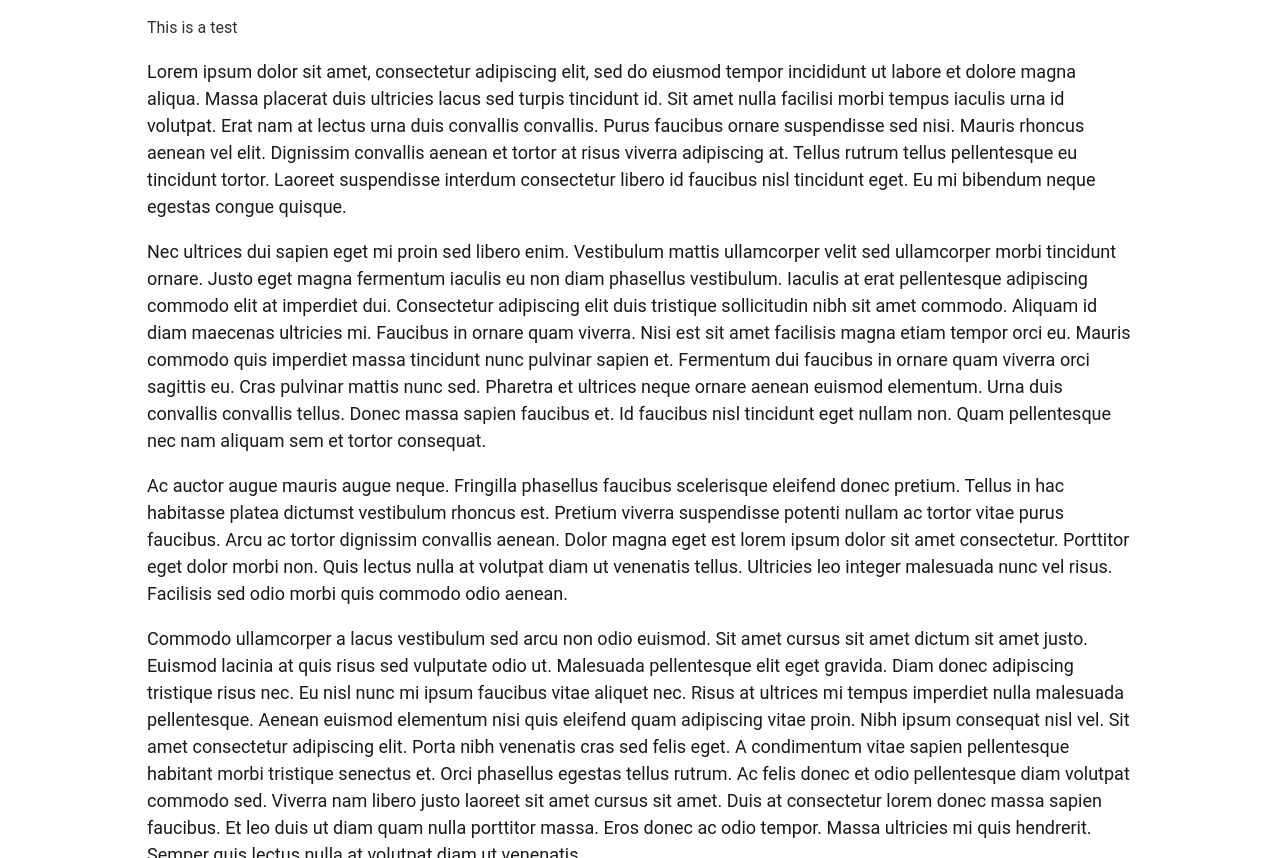
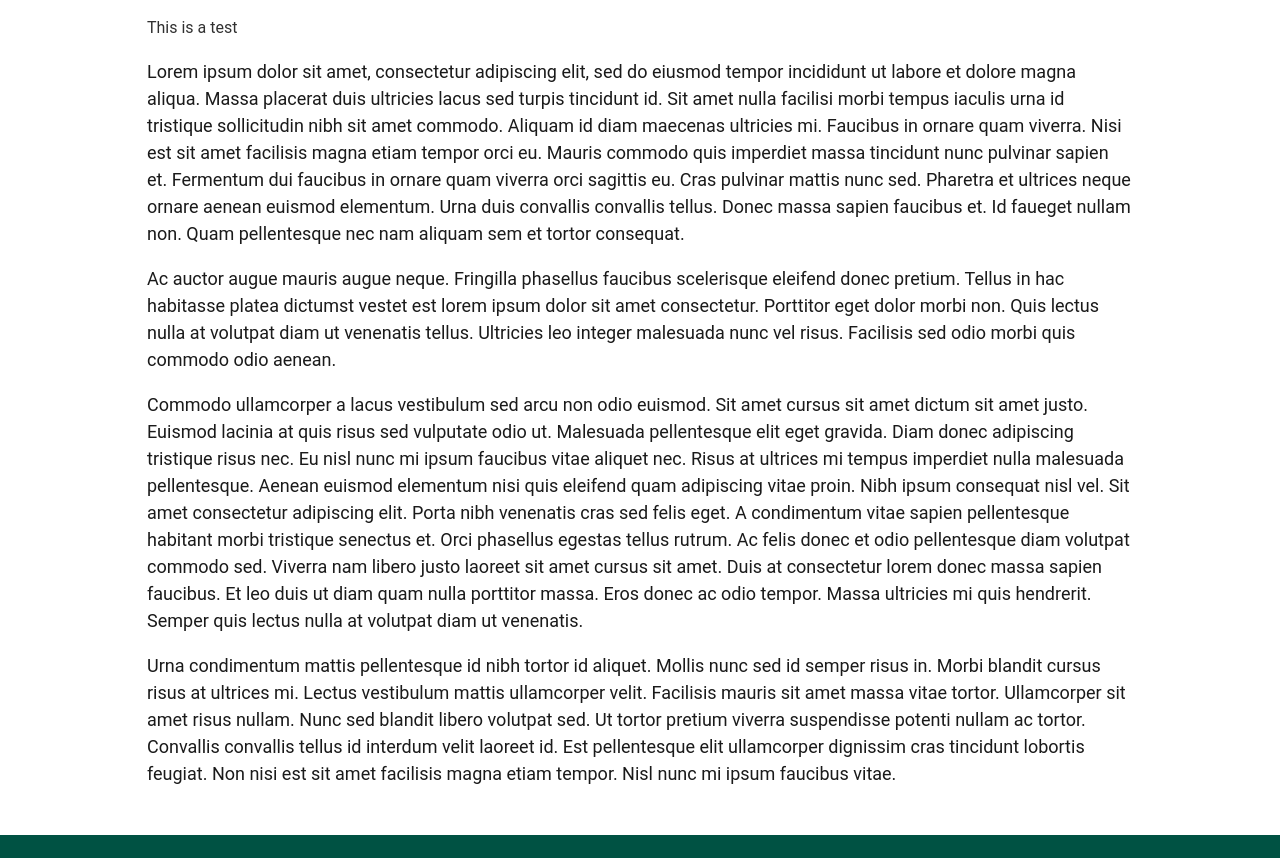
Before and after one commit to EverVino/jeblog, an Eleventy site: page src/blog/2021-05-15-my-second-article.md in a window 1280 px wide. Shown: the part 919-1777 px from the top of the page. Built offline with nearby package versions, Linux system fonts and the light colour scheme; Eleventy itself is replaced by a stand-in of ours; files that its build step writes are made by us from their sources.

Commit message:
modificando articulos

```diff
--- a/src/blog/2021-05-15-my-second-article.md
+++ b/src/blog/2021-05-15-my-second-article.md
@@ -8,11 +8,9 @@ imageAlt: This is a test
 description: Lorem ipsum dolor sit amet consectetur adipisicing elit. Perferendis accusantium sit illo neque rem omnis quaerat, nam similique vitae delectus ad magni vel quo maxime, magnam placeat. Reprehenderit, distinctio aliquam?
 ---
 
-Lorem ipsum dolor sit amet, consectetur adipiscing elit, sed do eiusmod tempor incididunt ut labore et dolore magna aliqua. Massa placerat duis ultricies lacus sed turpis tincidunt id. Sit amet nulla facilisi morbi tempus iaculis urna id volutpat. Erat nam at lectus urna duis convallis convallis. Purus faucibus ornare suspendisse sed nisi. Mauris rhoncus aenean vel elit. Dignissim convallis aenean et tortor at risus viverra adipiscing at. Tellus rutrum tellus pellentesque eu tincidunt tortor. Laoreet suspendisse interdum consectetur libero id faucibus nisl tincidunt eget. Eu mi bibendum neque egestas congue quisque.
+Lorem ipsum dolor sit amet, consectetur adipiscing elit, sed do eiusmod tempor incididunt ut labore et dolore magna aliqua. Massa placerat duis ultricies lacus sed turpis tincidunt id. Sit amet nulla facilisi morbi tempus iaculis urna id  tristique sollicitudin nibh sit amet commodo. Aliquam id diam maecenas ultricies mi. Faucibus in ornare quam viverra. Nisi est sit amet facilisis magna etiam tempor orci eu. Mauris commodo quis imperdiet massa tincidunt nunc pulvinar sapien et. Fermentum dui faucibus in ornare quam viverra orci sagittis eu. Cras pulvinar mattis nunc sed. Pharetra et ultrices neque ornare aenean euismod elementum. Urna duis convallis convallis tellus. Donec massa sapien faucibus et. Id faueget nullam non. Quam pellentesque nec nam aliquam sem et tortor consequat.
 
-Nec ultrices dui sapien eget mi proin sed libero enim. Vestibulum mattis ullamcorper velit sed ullamcorper morbi tincidunt ornare. Justo eget magna fermentum iaculis eu non diam phasellus vestibulum. Iaculis at erat pellentesque adipiscing commodo elit at imperdiet dui. Consectetur adipiscing elit duis tristique sollicitudin nibh sit amet commodo. Aliquam id diam maecenas ultricies mi. Faucibus in ornare quam viverra. Nisi est sit amet facilisis magna etiam tempor orci eu. Mauris commodo quis imperdiet massa tincidunt nunc pulvinar sapien et. Fermentum dui faucibus in ornare quam viverra orci sagittis eu. Cras pulvinar mattis nunc sed. Pharetra et ultrices neque ornare aenean euismod elementum. Urna duis convallis convallis tellus. Donec massa sapien faucibus et. Id faucibus nisl tincidunt eget nullam non. Quam pellentesque nec nam aliquam sem et tortor consequat.
-
-Ac auctor augue mauris augue neque. Fringilla phasellus faucibus scelerisque eleifend donec pretium. Tellus in hac habitasse platea dictumst vestibulum rhoncus est. Pretium viverra suspendisse potenti nullam ac tortor vitae purus faucibus. Arcu ac tortor dignissim convallis aenean. Dolor magna eget est lorem ipsum dolor sit amet consectetur. Porttitor eget dolor morbi non. Quis lectus nulla at volutpat diam ut venenatis tellus. Ultricies leo integer malesuada nunc vel risus. Facilisis sed odio morbi quis commodo odio aenean.
+Ac auctor augue mauris augue neque. Fringilla phasellus faucibus scelerisque eleifend donec pretium. Tellus in hac habitasse platea dictumst vestet est lorem ipsum dolor sit amet consectetur. Porttitor eget dolor morbi non. Quis lectus nulla at volutpat diam ut venenatis tellus. Ultricies leo integer malesuada nunc vel risus. Facilisis sed odio morbi quis commodo odio aenean.
 
 Commodo ullamcorper a lacus vestibulum sed arcu non odio euismod. Sit amet cursus sit amet dictum sit amet justo. Euismod lacinia at quis risus sed vulputate odio ut. Malesuada pellentesque elit eget gravida. Diam donec adipiscing tristique risus nec. Eu nisl nunc mi ipsum faucibus vitae aliquet nec. Risus at ultrices mi tempus imperdiet nulla malesuada pellentesque. Aenean euismod elementum nisi quis eleifend quam adipiscing vitae proin. Nibh ipsum consequat nisl vel. Sit amet consectetur adipiscing elit. Porta nibh venenatis cras sed felis eget. A condimentum vitae sapien pellentesque habitant morbi tristique senectus et. Orci phasellus egestas tellus rutrum. Ac felis donec et odio pellentesque diam volutpat commodo sed. Viverra nam libero justo laoreet sit amet cursus sit amet. Duis at consectetur lorem donec massa sapien faucibus. Et leo duis ut diam quam nulla porttitor massa. Eros donec ac odio tempor. Massa ultricies mi quis hendrerit. Semper quis lectus nulla at volutpat diam ut venenatis.
 
```
